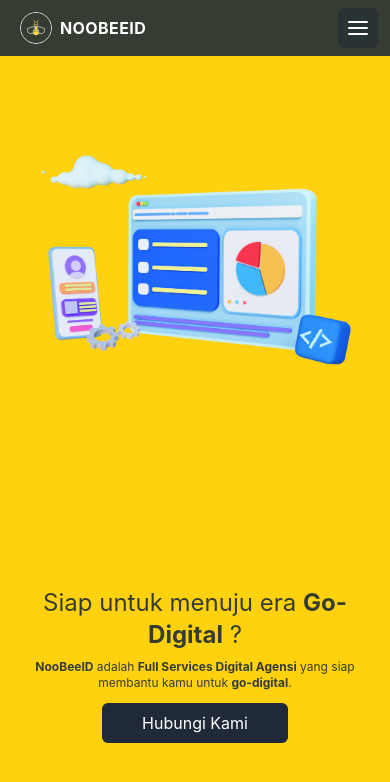
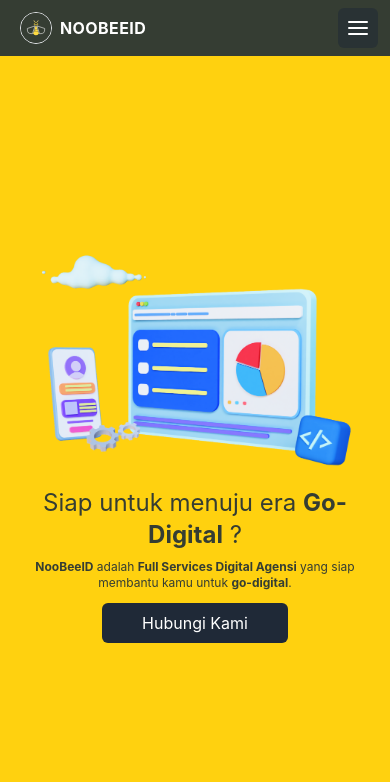
Before and after one commit to achimonchi/noobeeid, a Next.js app: page / in a window 390 px wide. Shown: the top 782 px of the page. Built offline with nearby package versions, Linux system fonts and the light colour scheme.

Commit message:
change layout

```diff
--- a/pages/index.js
+++ b/pages/index.js
@@ -18,7 +18,7 @@ const Banner=()=>{
     <section id="banner" className="banner h-full pt-10 md:pt-20">
       <div className="container mx-auto h-full">
         <div className="grid grid-cols-12 h-full">
-          <div className="lg:col-span-4 col-span-12 flex flex-col justify-center h-full lg:p-5 px-5 order-2 lg:order-1">
+          <div className="lg:col-span-4 col-span-12 flex flex-col justify-start lg:justify-center top-0 h-full lg:p-5 px-5 order-2 lg:order-1 ">
             <h1 className="text-2xl md:text-4xl lg:text-5xl text-center lg:text-left">Siap untuk menuju era <span className="font-bold">Go-Digital</span> ?</h1>
               <h2 className="text-xs md:text-xl lg:text-base mt-2 lg:mt-5 text-center md:w-10/12 lg:w-full md:mx-auto lg:text-left "><b>NooBeeID</b> adalah <b>Full Services Digital Agensi</b> yang siap membantu kamu untuk <b>go-digital</b>.</h2>
             <div className="grid grid-cols-12">
@@ -29,7 +29,7 @@ const Banner=()=>{
               </div>
             </Link>
           </div>
-          <div className="lg:col-span-8 col-span-12  flex items-center justify-center order-1 lg:order-2 h-6/12">
+          <div className="lg:col-span-8 col-span-12 flex items-center justify-end lg:justify-center order-1 lg:order-2 h-6/12 flex-col">
             <img width="100%" height="100%" alt="banner" className="w-10/12 lg:w-full" src="/assets/banner.png" />
           </div>
         </div>
```
